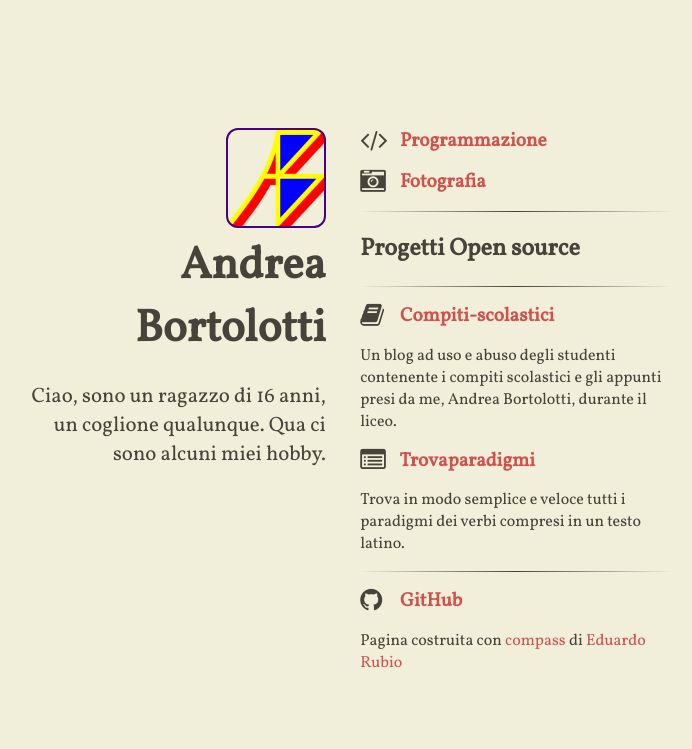
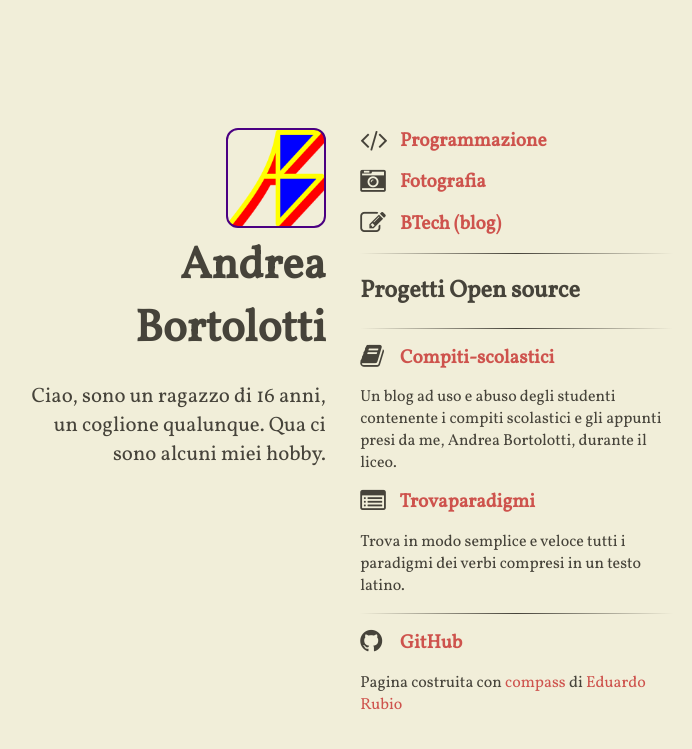
Before and after one commit to bortox/bortox.github.io.old, a Jekyll site: the page built from index.html, in a window 1280 px wide. Shown: the top 749 px of the page, without its empty margins (307-999 px from the left). Built offline with Jekyll 4.4.1, drawn with Linux system fonts in a browser that asks for light colours; nearby versions of some CDN libraries.

Commit message:
BTECH blog add

```diff
--- a/_includes/content.html
+++ b/_includes/content.html
@@ -6,6 +6,10 @@
   <li class="main-list-item">
     <span class="fa fa-camera-retro fa-lg main-list-item-icon"></span>
     <a href="{{ site.url }}/galleria">Fotografia</a>
+  </li>
+  <li class="main-list-item">
+    <span class="fa fa-edit fa-lg main-list-item-icon"></span>
+    <a href="https://btech.bortox.it/">BTech (blog)</a>
   </li>
 </ul>
 <hr>
```
